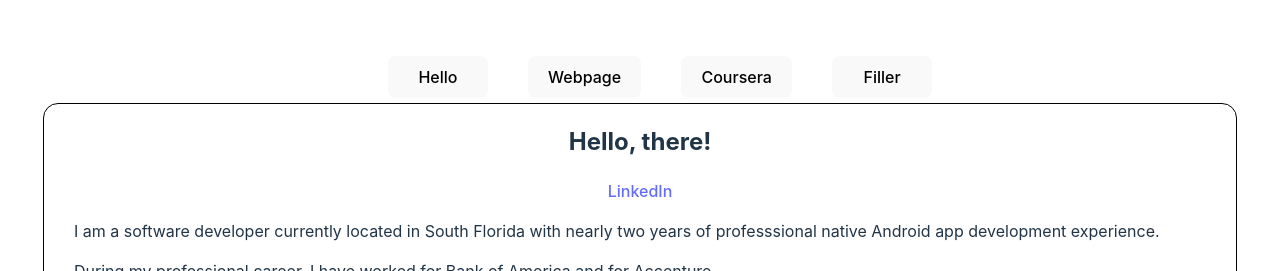
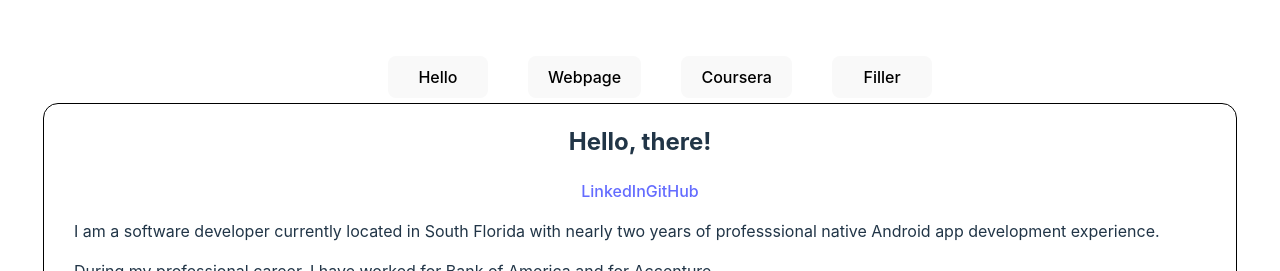
Before and after one commit to DBerry07/DBerry07.github.io, a React (Vite) app: page / in a window 1280 px wide. Shown: the top 271 px of the page. Built offline with nearby package versions, Linux system fonts and the light colour scheme.

Commit message:
Redid how entries called from 'content.js'

```diff
--- a/src/App.jsx
+++ b/src/App.jsx
@@ -4,20 +4,20 @@ import Entry from "./components/Entry.jsx";
 import ButtonMenu from "./components/ButtonMenu.jsx";
 import Footer from "./components/Footer.jsx";
 import { Tab } from "./data/classes/Tab.js";
+import content from "./data/constants/content.js";
 
 function App() {
-  const [count, setCount] = useState(0);
-  const entries = Object.keys(Tab);
+  const [tab, setTab] = useState(Tab.Hello);
 
   function handleSelect(value) {
-    setCount(value);
+    setTab(value);
   }
 
   return (
     <div className="App">
       <main>
         <ButtonMenu onSelect={handleSelect} />
-        <Entry screen={entries[count]} />
+        <Entry tab={tab} />
       </main>
       <Footer />
     </div>
--- a/src/components/ButtonMenu.jsx
+++ b/src/components/ButtonMenu.jsx
@@ -9,7 +9,7 @@ function ButtonMenu({ onSelect }) {
     <menu>
       {buttons.map((item, index) => (
         <span>
-          <button class="menu_button" onClick={() => onSelect(index)}>
+          <button class="menu_button" onClick={() => onSelect(item)}>
             {item}
           </button>
         </span>
--- a/src/components/Entry.jsx
+++ b/src/components/Entry.jsx
@@ -1,27 +1,28 @@
-import content from "../data/constants/content";
+import content from "../data/constants/content.js";
 import "../css/Entry.css";
 
-function Entry(props) {
-  const entryString = props.screen;
-  console.log("In Entry=" + entryString);
+function Entry({ tab, children }) {
+  console.log("In Entry = " + tab);
+  const data = content[tab];
 
-  const entry = content[entryString];
-  const title = entry.title;
-  const htmls = entry.htmls;
-  const body = entry.body;
-  const videos = entry.videos;
+  const title = data.title;
+  const htmls = data.htmls;
+  const body = data.body;
+  const videos = data.videos;
 
   // console.log("Title: " + title);
   // console.log("HTMLs: " + htmls);
   // console.log("Body: " + body);
   return (
     <div id="content-box">
-      {console.log("Generating content for tab: " + entryString)}
+      {console.log("Generating content for tab: " + tab)}
       <h2>{title}</h2>
-      {htmls.map((html) => (
-        <a href={html[0]} target="_blank">
-          {html[1]}
-        </a>
+      {htmls.map((html, index) => (
+        <span class="link">
+          <a href={html[0]} target="_blank">
+            {html[1]}
+          </a>
+        </span>
       ))}
       <div>
         <div>
--- a/src/data/constants/screens.js
+++ b/src/data/constants/screens.js
@@ -5,6 +5,7 @@ export const Hello = new MyContent(
     "Hello, there!",
     [
         [LINKS.linkedin, "LinkedIn"],
+        [LINKS.github, "GitHub"],
     ],
     [
         // Intro page text
```
